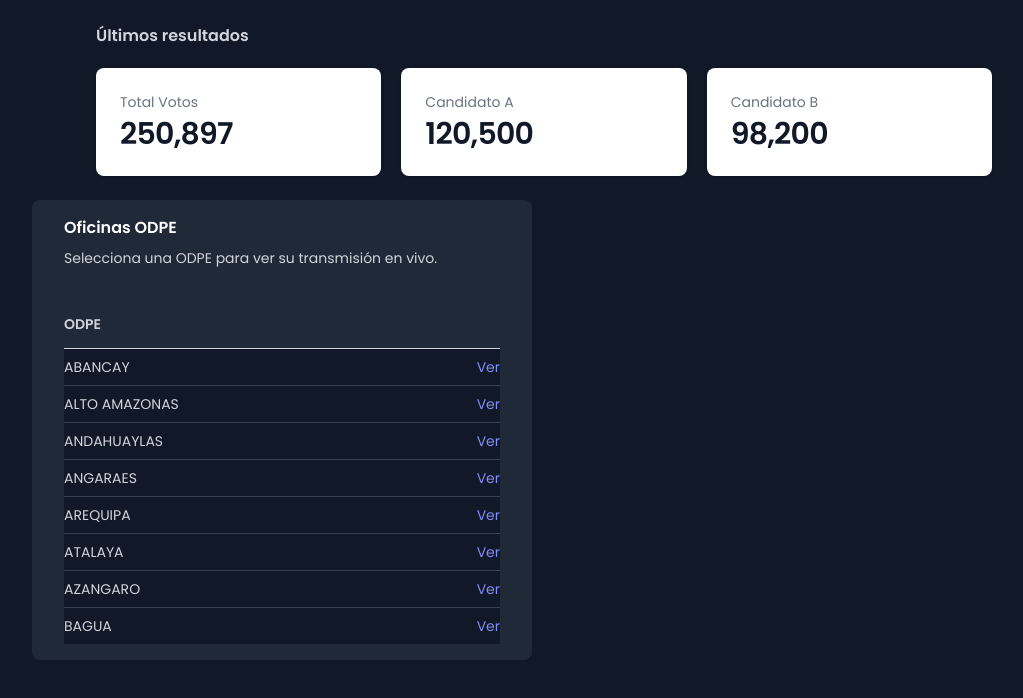
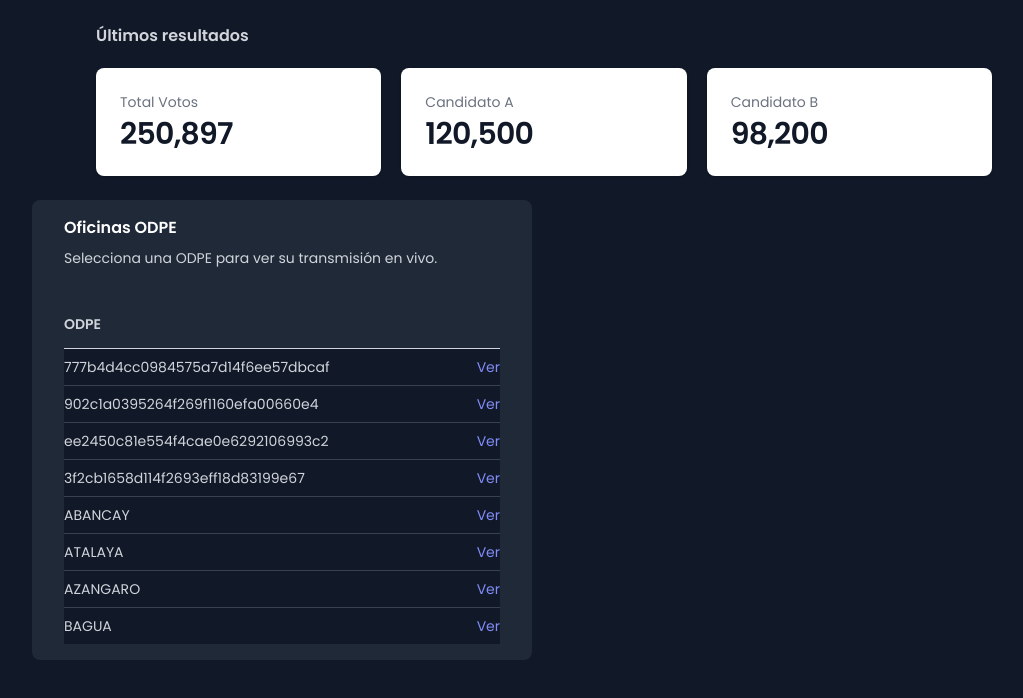
Before and after one commit to iblups/irtp-player, a Nuxt app: page /odpe in a window 1280 px wide. Shown: the top 698 px of the page, without its empty margins (96-1119 px from the left). Built offline with nearby package versions, Linux system fonts and the light colour scheme.

Commit message:
Update odpe.vue

```diff
--- a/pages/odpe.vue
+++ b/pages/odpe.vue
@@ -99,11 +99,11 @@ import { ref } from "vue";
 
 // Lista base de nombres de ODPE
 const odpeNames = [
+  "777b4d4cc0984575a7d14f6ee57dbcaf",
+  "902c1a0395264f269f1160efa00660e4",
+  "ee2450c81e554f4cae0e6292106993c2",
+  "3f2cb1658d114f2693eff18d83199e67",
   "ABANCAY",
-  "ALTO AMAZONAS",
-  "ANDAHUAYLAS",
-  "ANGARAES",
-  "AREQUIPA",
   "ATALAYA",
   "AZANGARO",
   "BAGUA",
```
